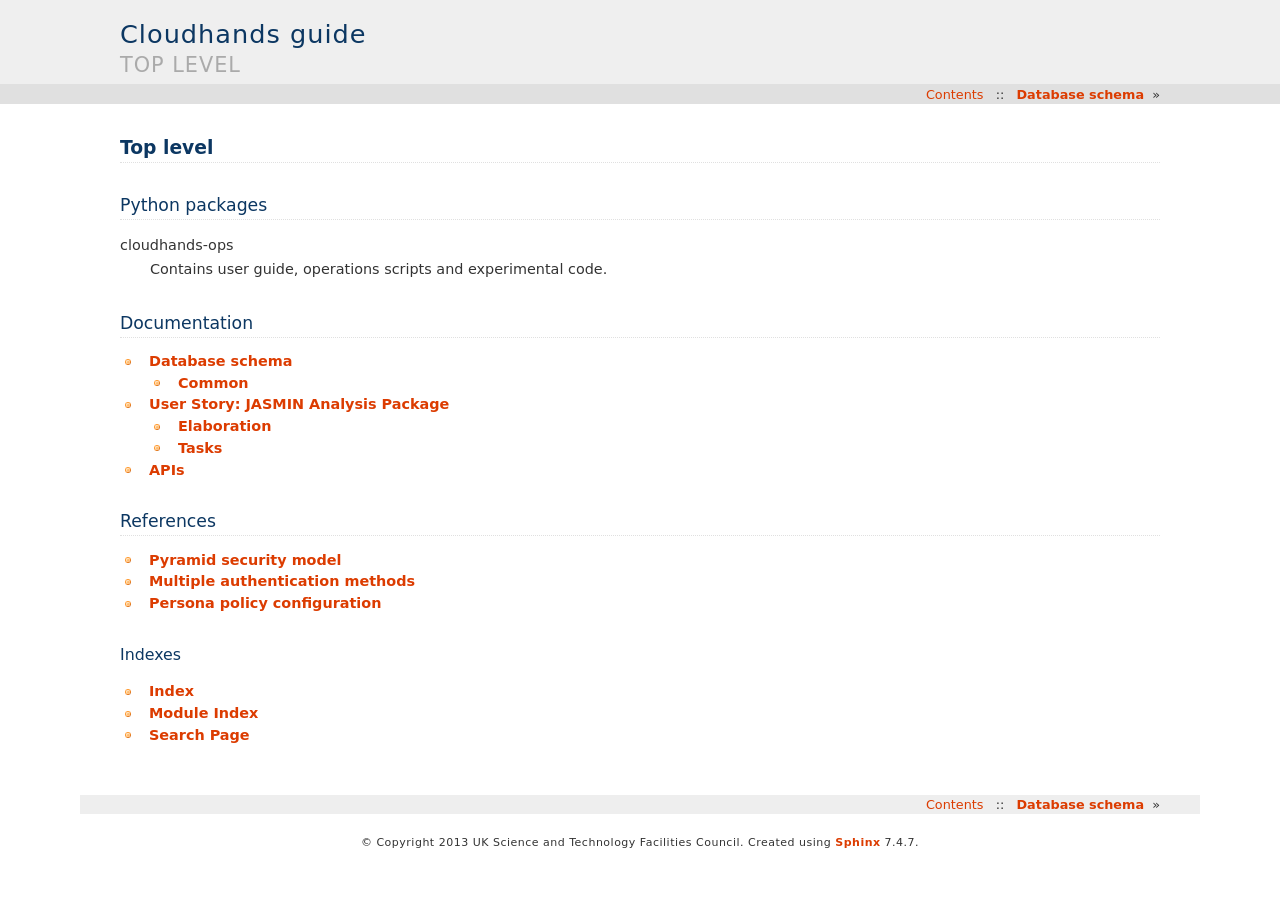
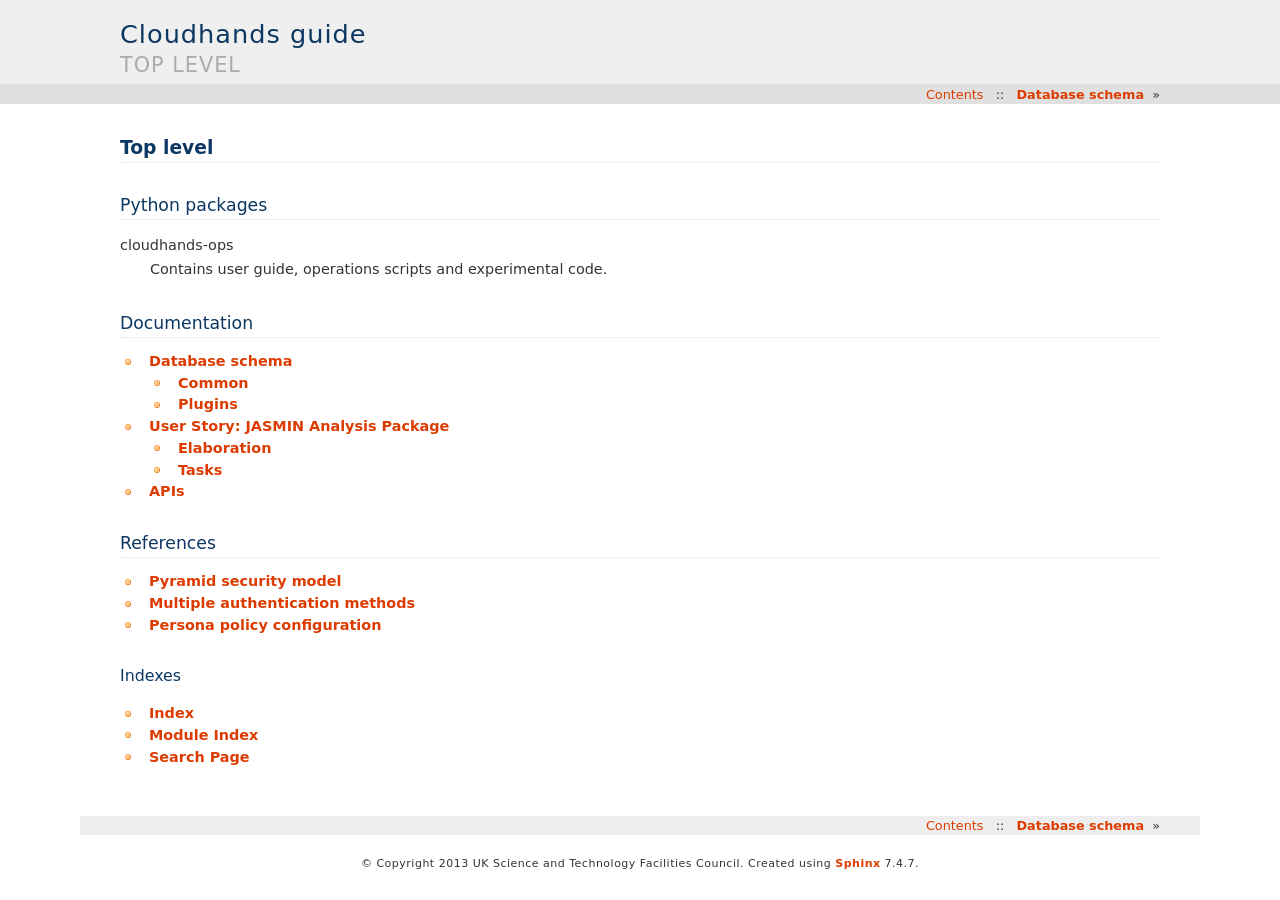
Before and after one commit to cedadev/cloudhands-ops, a Sphinx documentation site: the page built from cloudhands/ops/doc/index.rst, in a window 1280 px wide. Built offline with Sphinx 7.4.7, drawn with Linux system fonts in a browser that asks for light colours.

Commit message:
Added schema page

```diff
--- a/cloudhands/ops/doc/schema.rst
+++ b/cloudhands/ops/doc/schema.rst
@@ -10,5 +10,11 @@
 .. automodule:: cloudhands.common.schema
    :members:
 
+Plugins
+~~~~~~~
+
+.. automodule:: cloudhands.common.discovery
+   :members:
+
 
 .. _discoverable permissions: http://docs.pylonsproject.org/projects/pyramid/en/latest/narr/urldispatch.html#using-pyramid-security-with-url-dispatch
```
